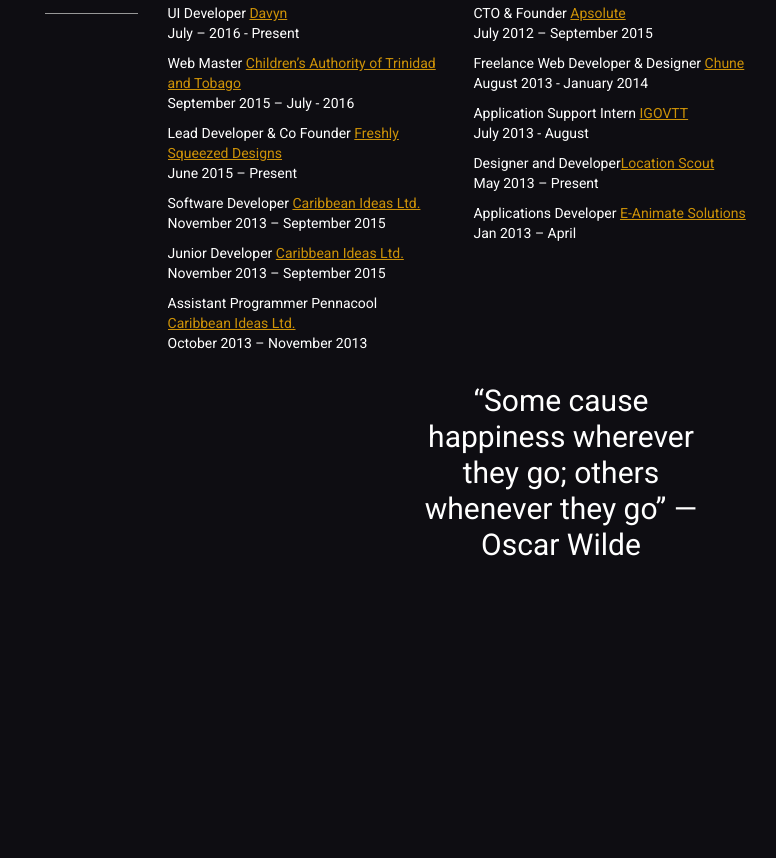
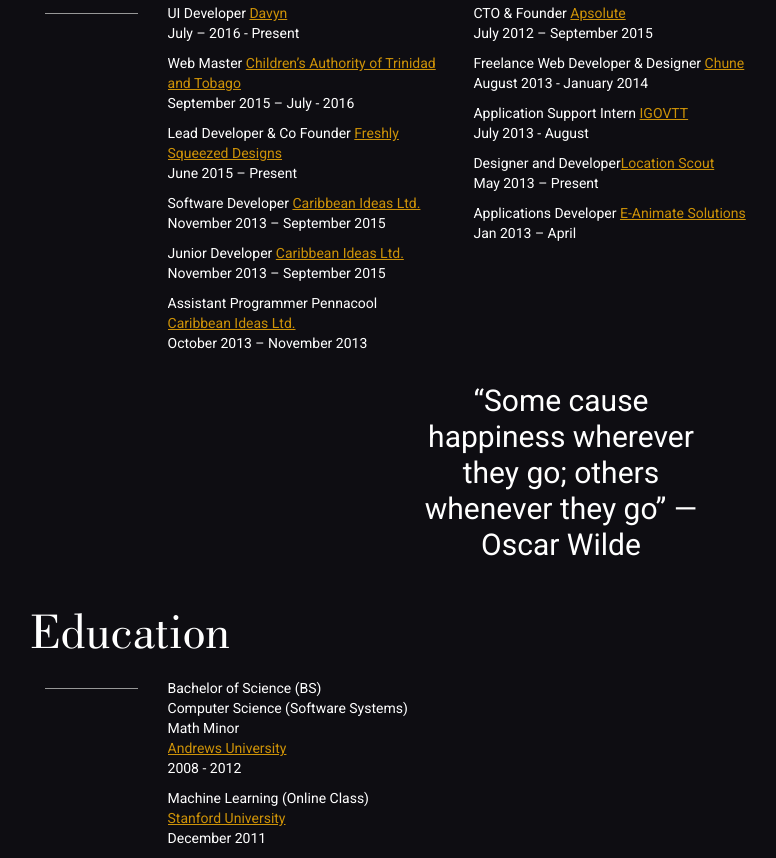
Before and after one commit to denzildoyle/Personal-Website, a plain HTML site: page index.html in a window 1280 px wide. Shown: the part 1104-1962 px from the top of the page, without its empty margins (79-855 px from the left). Before the commit the page ends 1697 px from the top, so only its background shows below. Drawn offline with nearby package versions, Linux system fonts and the light colour scheme.

Commit message:
Add education section

```diff
--- a/index.html
+++ b/index.html
@@ -139,6 +139,37 @@
             </div>
         </section>
 
+        <section id="experience">
+            <div class="row">
+                <div class="col-md-7 col-md-offset-1">
+                    <h1>Education</h1>
+
+                    <div class="col-xs-2">
+                        <span class="line pull-left"></span>
+                    </div>
+                    <div class="col-md-5">
+                        <ul class="list">
+                            <li>
+                                <p>Bachelor of Science (BS)<br>
+                                Computer Science (Software Systems) Math Minor<br>
+                                <a href="">Andrews University</a><br>
+                                2008 - 2012</p>
+                            </li>
+                            <li>
+                                <p>Machine Learning (Online Class)<br>
+                                <a href="">Stanford University</a><br>
+                                December 2011
+                                </p>
+                            </li>
+                        </ul>
+                    </div>
+
+                    <div class="col-md-5">
+
+                    </div>
+                </div>
+            </div>
+        </section>
 
         <!-- JavaScript plugins comes here -->
         <script src="https://code.jquery.com/jquery-1.11.2.min.js"></script>
```
